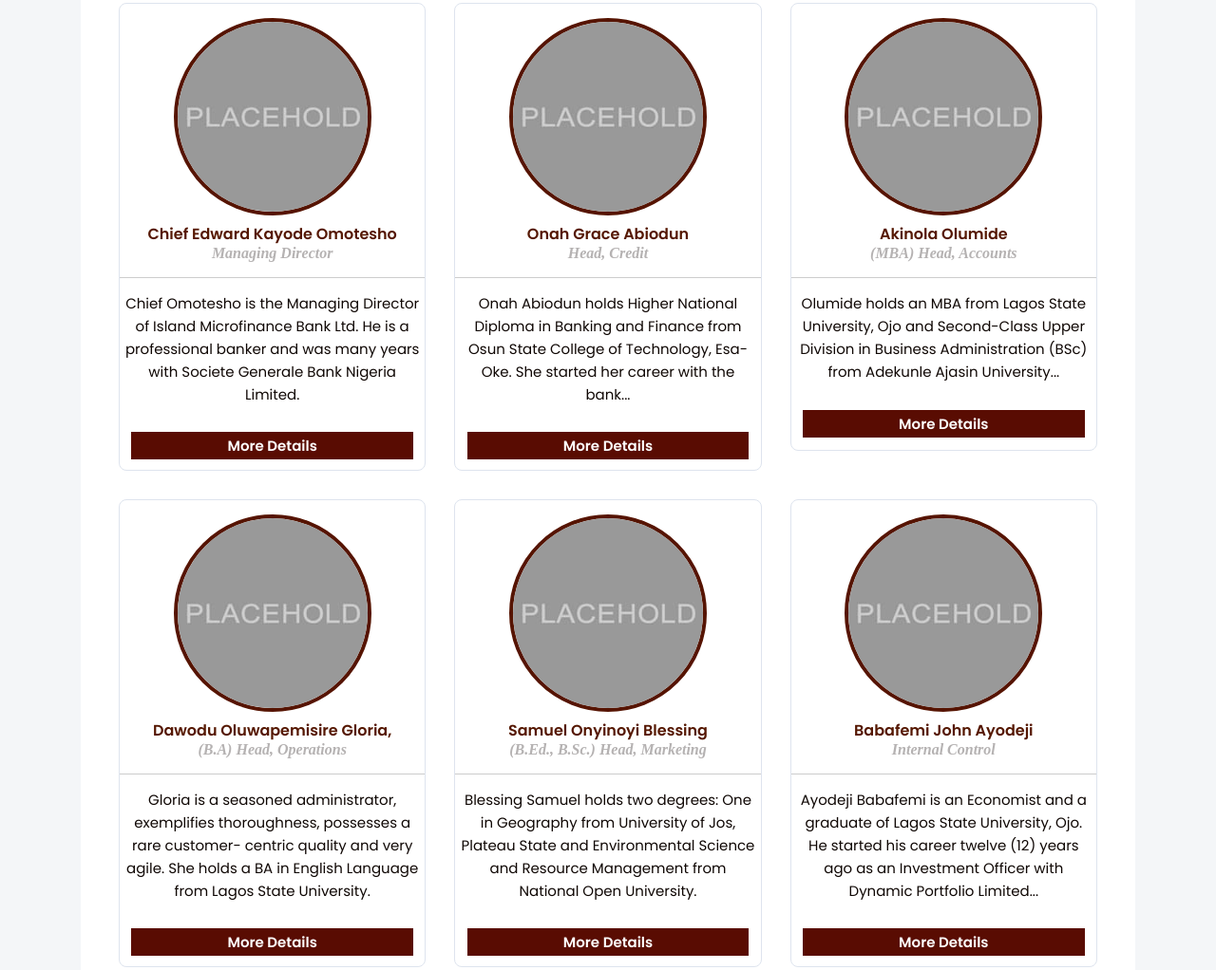
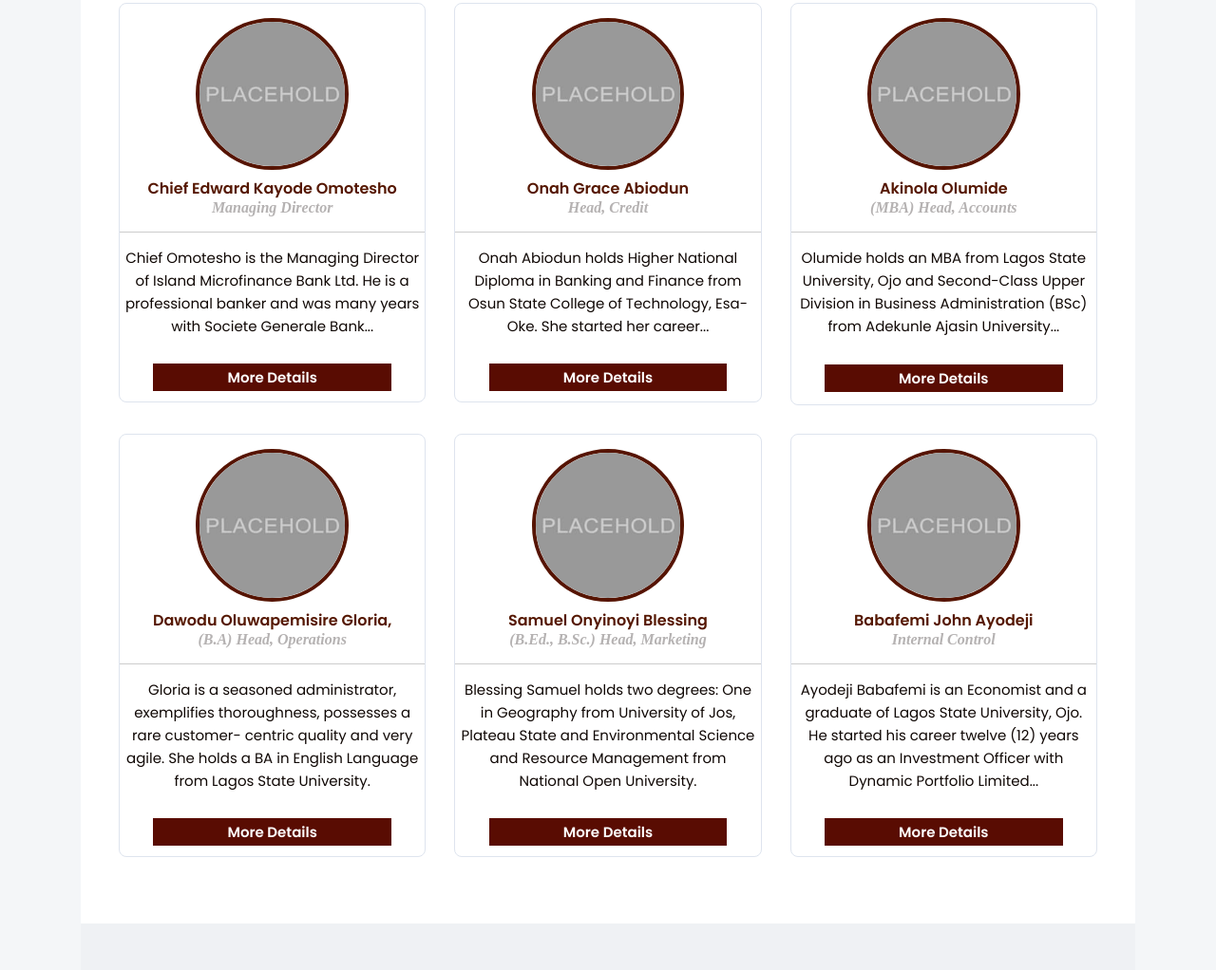
Before and after one commit to Orung/islandmicrofinanceltd, a plain HTML site: page management.html in a window 1280 px wide. Shown: the part 469-1491 px from the top of the page at 95% size. Drawn offline with Linux system fonts and the light colour scheme.

Commit message:
first commit

```diff
--- a/css/style.css
+++ b/css/style.css
@@ -1516,7 +1516,7 @@ padding-left:0px;
 }
 .team-link{
   background: #590c02;
-  padding: 3px 100px;
+  padding: 3px 77px;
   color: #fff;
   font-weight: 600;
   border: 1px solid #590c02;
@@ -1597,3 +1597,6 @@ padding-left:0px;
 .mt10{
   margin-top: 10px;
 }
+.team-manage img{
+  width:50%
+}
--- a/management.html
+++ b/management.html
@@ -145,7 +145,7 @@
                         <div class="about-section pinside40 pt-100">
 
 
-                            <div class="row wow fadein">
+                            <div class="row wow team-manage fadein">
                                 <div class="col-xl-4 col-lg-4 col-md-6 col-sm-12 col-12">
                                     <div class="bg-white border-radius-8 outline text-center mb30 pt-b-15">
                                         <div class="">
@@ -153,7 +153,7 @@
                                         </div>
                                         <h2 class="capital-title normal-case">Chief Edward Kayode Omotesho <br> <i class="position-team">Managing Director</i></h2>
 
-                                        <p class="pd5">Chief Omotesho is the Managing Director of Island Microfinance Bank Ltd. He is a professional banker and was many years with Societe Generale Bank Nigeria Limited.</p>
+                                        <p class="pd5">Chief Omotesho is the Managing Director of Island Microfinance Bank Ltd. He is a professional banker and was many years with Societe Generale Bank...</p>
                                         <a href="team-1.html" class="team-link">More Details</a>
                                     </div>
                                 </div>
@@ -164,7 +164,7 @@
                                         </div>
                                         <h2 class="capital-title normal-case">Onah Grace Abiodun <br> <i class="position-team">Head, Credit</i></h2>
 
-                                        <p class="pd5">Onah Abiodun holds Higher National Diploma in Banking and Finance from Osun State College of Technology, Esa-Oke. She started her career with the bank...</p>
+                                        <p class="pd5">Onah Abiodun holds Higher National Diploma in Banking and Finance from Osun State College of Technology, Esa-Oke. She started her career...</p>
                                         <a href="team-2.html" class="team-link">More Details</a>
                                     </div>
                                 </div>
@@ -180,7 +180,7 @@
                                     </div>
                                 </div>
                             </div>
-                            <div class="row wow fadein">
+                            <div class="row team-manage wow fadein">
                                     <div class="col-xl-4 col-lg-4 col-md-6 col-sm-12 col-12">
                                         <div class="bg-white border-radius-8 outline text-center mb30 pt-b-15">
                                             <div class="">
```
Also changed, not shown: the-pink-club.html (+7 -5 lines).
